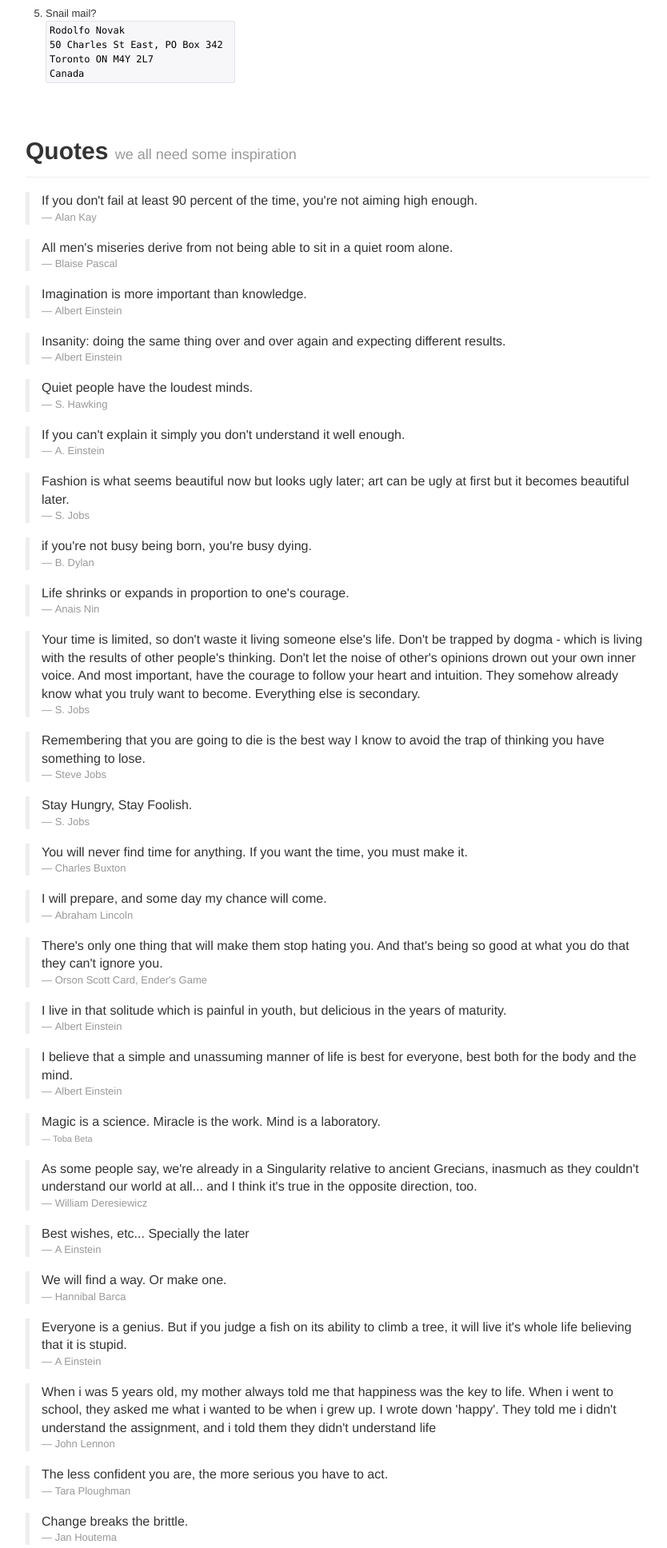
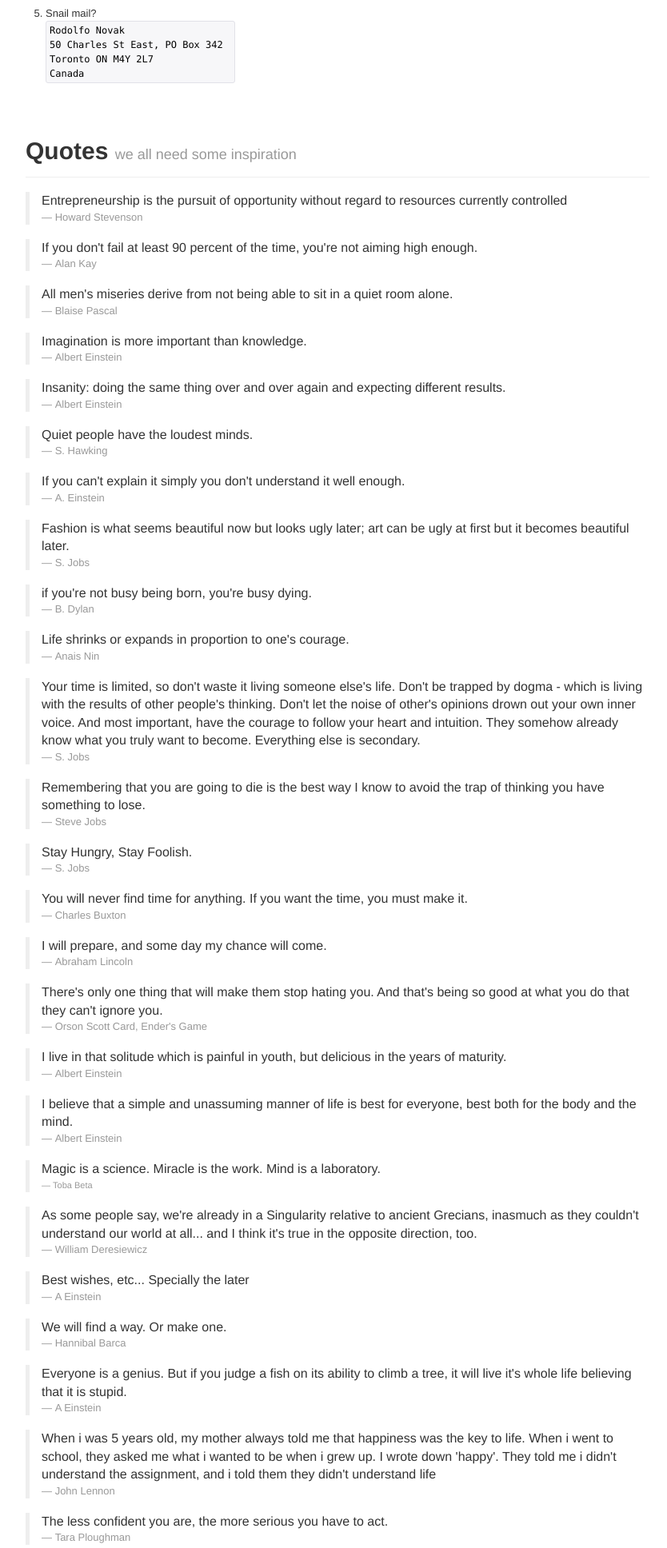
Before and after one commit to boxxxie/nvk-io, a PHP site: page / in a window 1280 px wide. Shown: the part 1949-3885 px from the top of the page at 80% size, without its empty margins (298-1132 px from the left). Run offline with PHP 8.4, Linux system fonts and the light colour scheme; data that the repository does not hold is empty; some libraries are stand-ins or nearby versions.

Commit message:
added quote

```diff
--- a/includes/content.include.php
+++ b/includes/content.include.php
@@ -113,6 +113,11 @@
 	<div class="page-header">
 				  <h1>Quotes <small>we all need some inspiration</small></h1>
 	</div>
+
+				<blockquote>
+				  <p>Entrepreneurship is the pursuit of opportunity without regard to resources currently controlled</p>
+				  <small>Howard Stevenson</small>
+				</blockquote>
 
 				<blockquote>
 				  <p>If you don't fail at least 90 percent of the time, you're not aiming high enough.</p>
```
